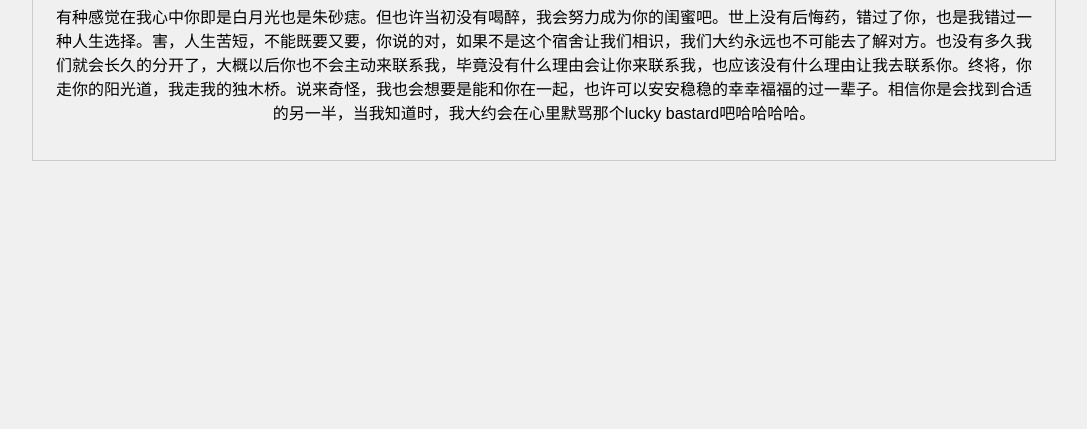
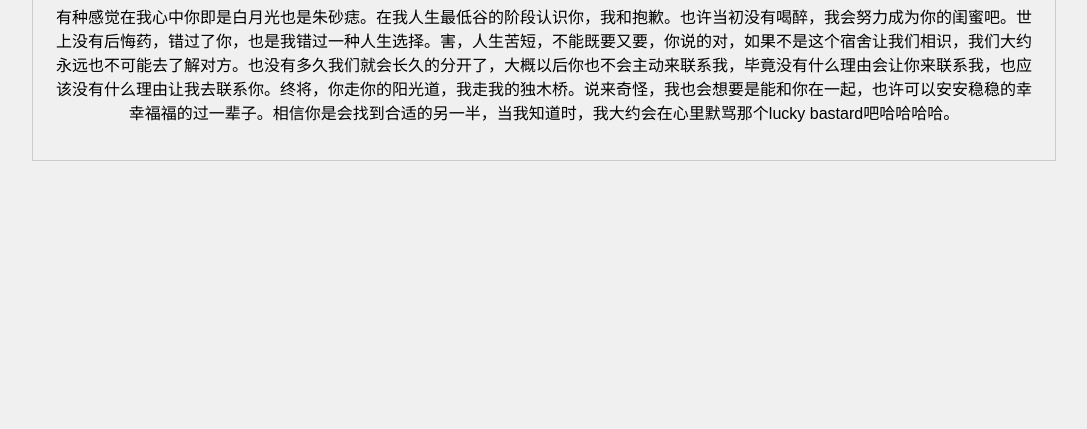
Before and after one commit to qiqizjc/happy-birthday, a plain HTML site: page index.html in a window 1280 px wide. Shown: the part 371-800 px from the top of the page, without its empty margins (96-1183 px from the left). Drawn offline with Linux system fonts and the light colour scheme.

Commit message:
Update index.html

```diff
--- a/index.html
+++ b/index.html
@@ -50,7 +50,7 @@
         <h1>祝你23岁<span class="time" id="time"></span>快乐</h1>
 
         <p>
-            有种感觉在我心中你即是白月光也是朱砂痣。但也许当初没有喝醉，我会努力成为你的闺蜜吧。世上没有后悔药，错过了你，也是我错过一种人生选择。害，人生苦短，不能既要又要，你说的对，如果不是这个宿舍让我们相识，我们大约永远也不可能去了解对方。也没有多久我们就会长久的分开了，大概以后你也不会主动来联系我，毕竟没有什么理由会让你来联系我，也应该没有什么理由让我去联系你。终将，你走你的阳光道，我走我的独木桥。说来奇怪，我也会想要是能和你在一起，也许可以安安稳稳的幸幸福福的过一辈子。相信你是会找到合适的另一半，当我知道时，我大约会在心里默骂那个lucky bastard吧哈哈哈哈。
+            有种感觉在我心中你即是白月光也是朱砂痣。在我人生最低谷的阶段认识你，我和抱歉。也许当初没有喝醉，我会努力成为你的闺蜜吧。世上没有后悔药，错过了你，也是我错过一种人生选择。害，人生苦短，不能既要又要，你说的对，如果不是这个宿舍让我们相识，我们大约永远也不可能去了解对方。也没有多久我们就会长久的分开了，大概以后你也不会主动来联系我，毕竟没有什么理由会让你来联系我，也应该没有什么理由让我去联系你。终将，你走你的阳光道，我走我的独木桥。说来奇怪，我也会想要是能和你在一起，也许可以安安稳稳的幸幸福福的过一辈子。相信你是会找到合适的另一半，当我知道时，我大约会在心里默骂那个lucky bastard吧哈哈哈哈。
         </p>
     </div>
 
```
